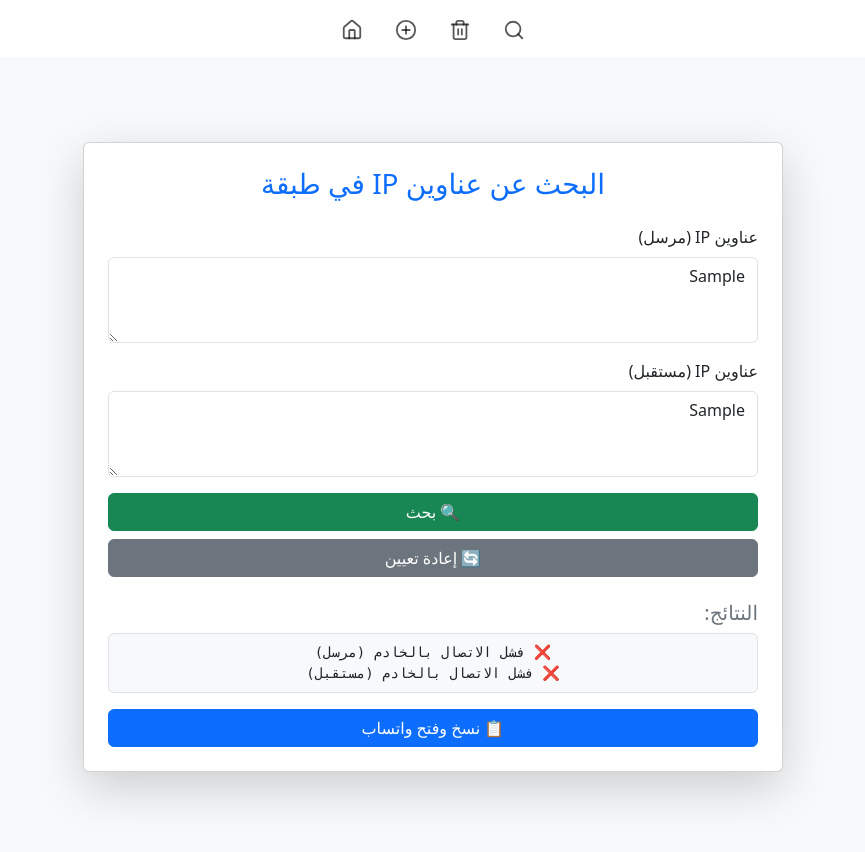
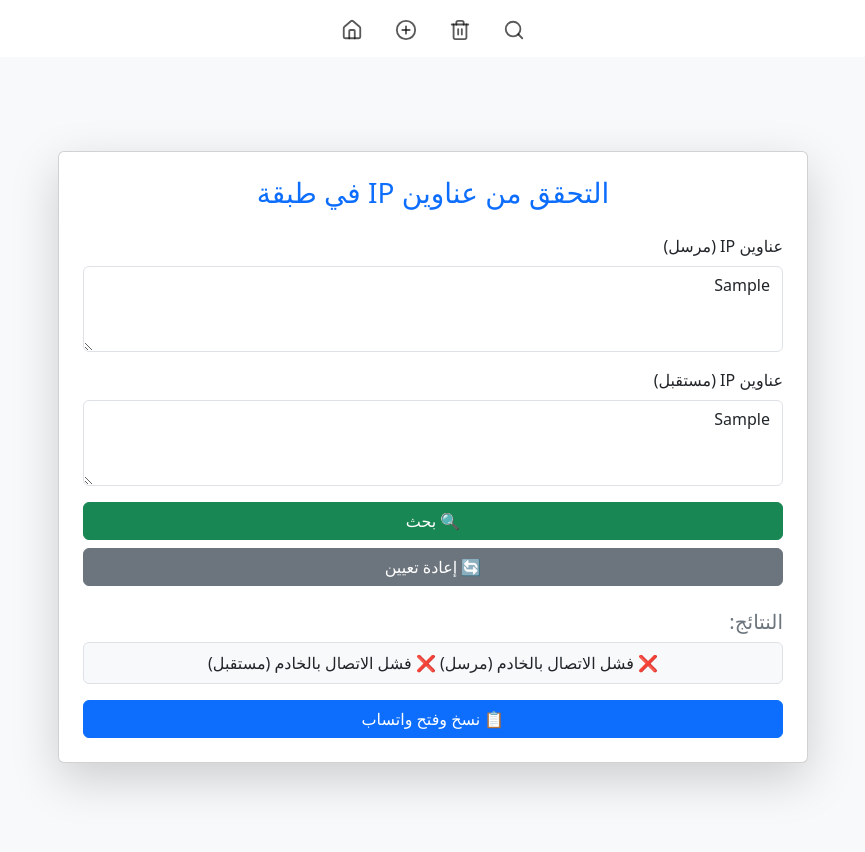
Before and after one commit to milad998/LocationIp, a Next.js app in the folder clients/: page /location/all in a window 1280 px wide. Both pictures are taken after typing "Sample", "Sample" into the empty fields and a click on the button "🔍 بحث". Shown: the top 852 px of the page, without its empty margins (207-1072 px from the left). Built offline with nearby package versions, Linux system fonts and the light colour scheme; no server answers.

Commit message:
Update page.jsx

```diff
--- a/clients/src/app/location/all/page.jsx
+++ b/clients/src/app/location/all/page.jsx
@@ -3,10 +3,11 @@
 import { useState } from 'react';
 import 'bootstrap/dist/css/bootstrap.rtl.min.css';
 
-export default function IpCheckPage() {
+export default function TabaqaPage() {
   const [senderIps, setSenderIps] = useState('');
   const [receiverIps, setReceiverIps] = useState('');
-  const [results, setResults] = useState([]);
+  const [senderResults, setSenderResults] = useState([]);
+  const [receiverResults, setReceiverResults] = useState([]);
 
   const parseIps = (input) => {
     return input
@@ -15,7 +16,7 @@ export default function IpCheckPage() {
       .filter(ip => ip);
   };
 
-  const fetchIpStatus = async (ips, label) => {
+  const fetchResults = async (ips, label, setResults) => {
     try {
       const response = await fetch('http://localhost:8000/api/location', {
         method: 'POST',
@@ -27,33 +28,34 @@ export default function IpCheckPage() {
 
       if (text.includes('IP')) {
         const lines = text.trim().split('\n').filter(line => line.includes('IP:'));
-        lines.forEach((line) => {
+        const formatted = lines.map((line) => {
           const nameMatch = line.match(/الاسم:\s*(.+?)\s*\|?/);
           const name = nameMatch ? nameMatch[1] : 'بدون اسم';
-
-          setResults(prev => [...prev, `🔴 الاسم: ${name} (${label})`]);
+          return `🔴 الاسم: ${name} (${label})`;
         });
+        setResults(formatted);
       } else {
-        setResults(prev => [...prev, `🔴 لا توجد نتائج (${label})`]);
+        setResults([`🔴 لا توجد نتائج (${label})`]);
       }
     } catch {
-      setResults(prev => [...prev, `❌ فشل الاتصال بالخادم (${label})`]);
+      setResults([`❌ فشل الاتصال بالخادم (${label})`]);
     }
   };
 
   const handleSubmit = async (e) => {
     e.preventDefault();
-    setResults([]);
+    setSenderResults([]);
+    setReceiverResults([]);
 
     const senderList = parseIps(senderIps);
     const receiverList = parseIps(receiverIps);
 
-    if (senderList.length > 0) await fetchIpStatus(senderList, 'مرسل');
-    if (receiverList.length > 0) await fetchIpStatus(receiverList, 'مستقبل');
+    if (senderList.length > 0) await fetchResults(senderList, 'مرسل', setSenderResults);
+    if (receiverList.length > 0) await fetchResults(receiverList, 'مستقبل', setReceiverResults);
   };
 
   const handleCopyAndWhatsApp = () => {
-    const text = results.join('\n');
+    const text = [...senderResults, ...receiverResults].join(' ');
     navigator.clipboard.writeText(text);
     const encoded = encodeURIComponent(text);
     window.open(`https://wa.me/?text=${encoded}`, '_blank');
@@ -62,13 +64,14 @@ export default function IpCheckPage() {
   const handleReset = () => {
     setSenderIps('');
     setReceiverIps('');
-    setResults([]);
+    setSenderResults([]);
+    setReceiverResults([]);
   };
 
   return (
     <div className="container min-vh-100 d-flex flex-column justify-content-center align-items-center bg-light" dir="rtl">
-      <div className="card p-4 shadow-lg w-100" style={{ maxWidth: '700px' }}>
-        <h3 className="text-center mb-4 text-primary">البحث عن عناوين IP في طبقة</h3>
+      <div className="card p-4 shadow-lg w-100" style={{ maxWidth: '750px' }}>
+        <h3 className="text-center mb-4 text-primary">التحقق من عناوين IP في طبقة</h3>
 
         <form onSubmit={handleSubmit}>
           <div className="mb-3">
@@ -103,13 +106,13 @@ export default function IpCheckPage() {
 
         <div className="mt-4">
           <h5 className="text-secondary">النتائج:</h5>
-          {results.length === 0 ? (
+          {[...senderResults, ...receiverResults].length === 0 ? (
             <p className="text-muted">لا توجد نتائج بعد</p>
           ) : (
             <>
-              <pre className="bg-light p-2 rounded border mt-2 text-center text-dark">
-                {results.join('\n')}
-              </pre>
+              <p className="bg-light p-2 rounded border mt-2 text-center text-dark">
+                {[...senderResults, ...receiverResults].join(' ')}
+              </p>
               <div className="d-grid mt-3">
                 <button
                   onClick={handleCopyAndWhatsApp}
@@ -124,4 +127,4 @@ export default function IpCheckPage() {
       </div>
     </div>
   );
-        }
+                                                     }
```
